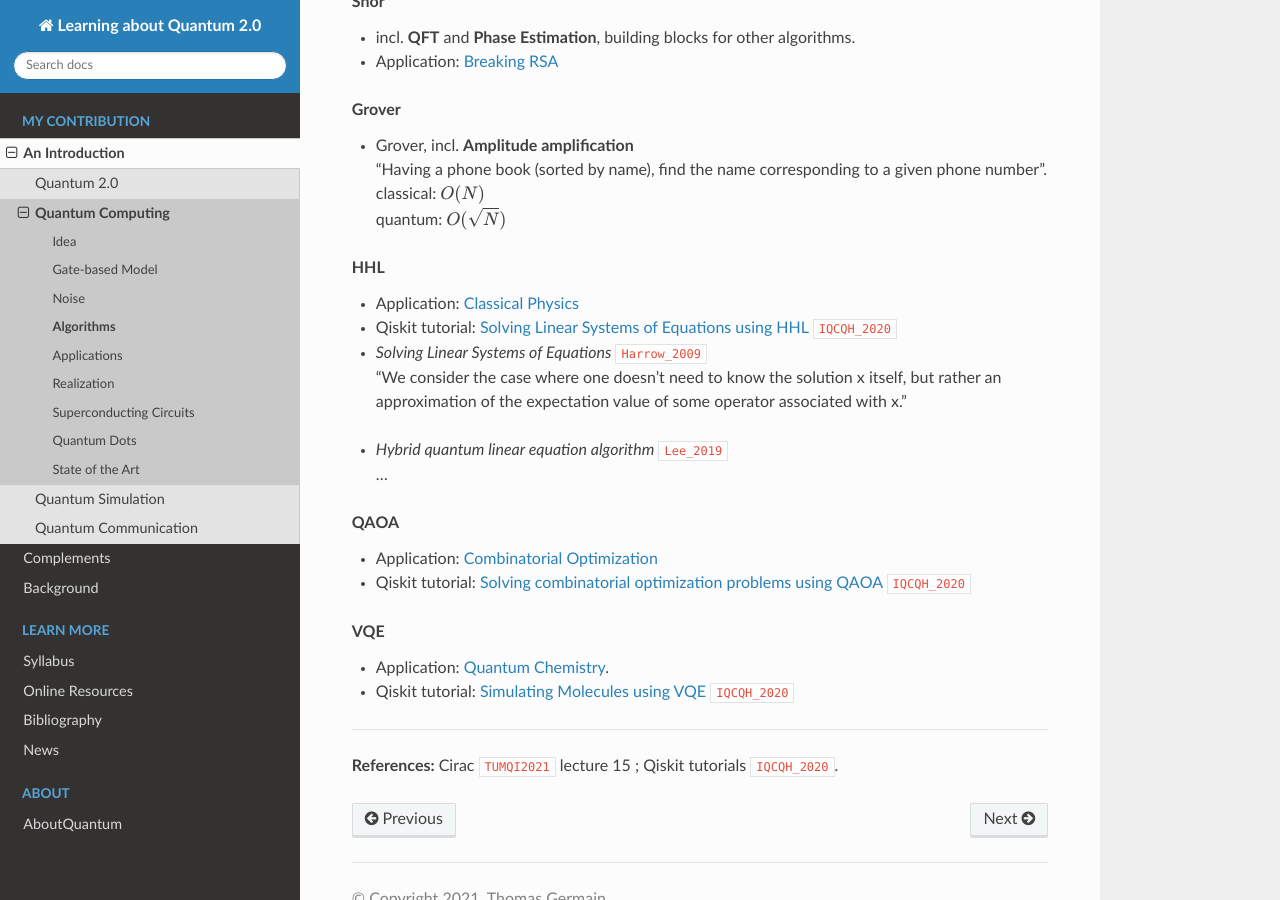
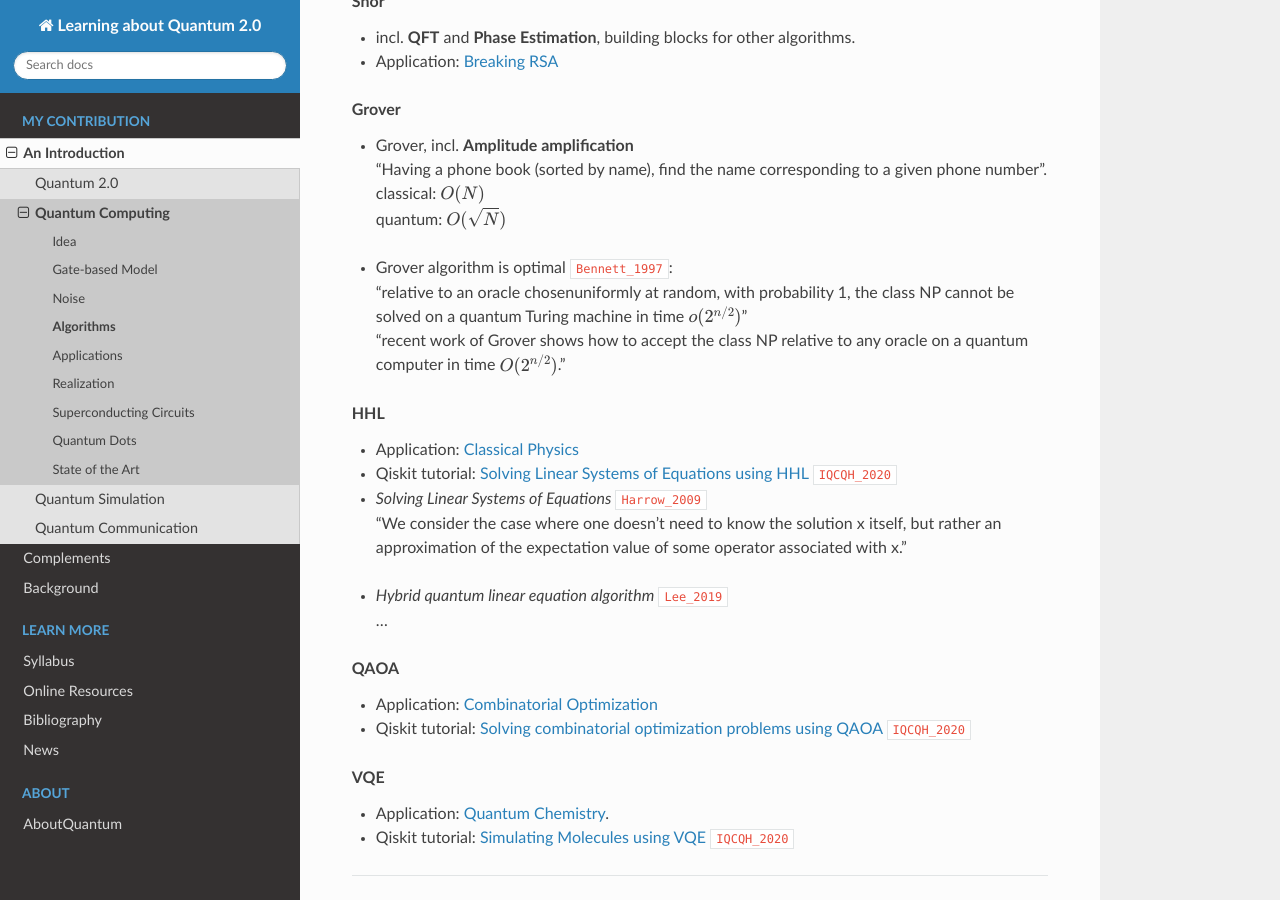
Before and after one commit to tomlqc/about-quantum, a Sphinx documentation site: the page built from source/intro/computing/algo.rst, in a window 1280 px wide and 900 px high, scrolled down 436 px. Built offline with Sphinx 7.4.7 and the Read the Docs theme 2.0.0, drawn with Linux system fonts in a browser that asks for light colours; cross-references to code outside the pages are shown as plain code.

Commit message:
computing.algo: Grover is optimal.

```diff
--- a/source/biblio/articles.bib
+++ b/source/biblio/articles.bib
@@ -34,6 +34,20 @@
   number = {1},
   journal = {Nature Communications},
   publisher = {Springer Science and Business Media {LLC}}
+}
+@article{Bennett_1997,
+   title={Strengths and Weaknesses of Quantum Computing},
+   author={Bennett, Charles H. and Bernstein, Ethan and Brassard, Gilles and Vazirani, Umesh},
+   year={1997},
+   month={Oct},
+   ISSN={1095-7111},
+   DOI={10.1137/s0097539796300933},
+   eprint={quant-ph/9701001},
+   volume={26},
+   number={5},
+   pages={1510–1523},
+   journal={SIAM Journal on Computing},
+   publisher={Society for Industrial & Applied Mathematics (SIAM)}
 }
 @article{Biamonte_2017,
    title={Quantum machine learning},
--- a/source/intro/computing/algo.rst
+++ b/source/intro/computing/algo.rst
@@ -36,6 +36,12 @@ Algorithms
   | "Having a phone book (sorted by name), find the name corresponding to a given phone number".
   | classical: :math:`O(N)`
   | quantum: :math:`O(\sqrt{N})`
+
+* | Grover algorithm is optimal :cite:`Bennett_1997`:
+  | "relative to an oracle chosenuniformly at random, with probability 1,
+    the class NP cannot be solved on a quantum Turing machine in time :math:`o(2^{n/2})`"
+  | "recent work of Grover shows how to accept the class NP relative to any oracle
+    on a quantum computer in time :math:`O(2^{n/2})`."
 
 
 .. rubric:: HHL
```
